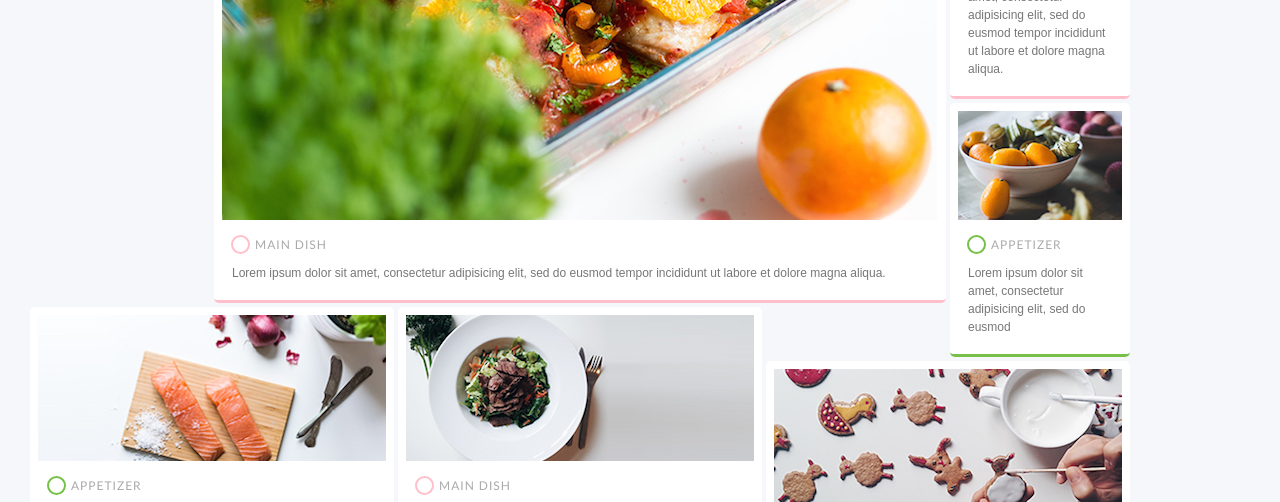
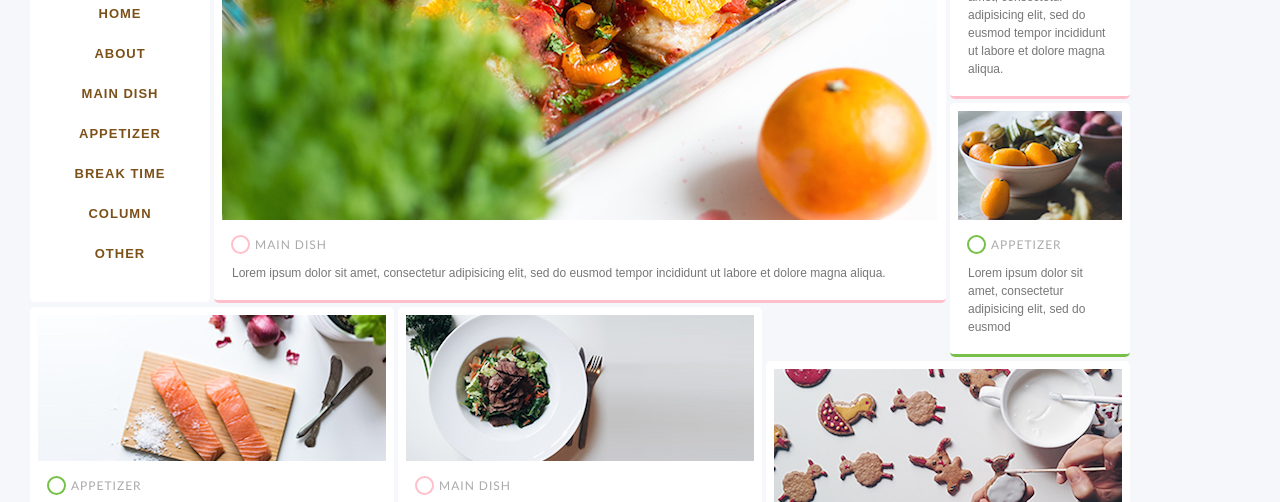
Before and after one commit to shota595/Grid-layout, a plain HTML site: page index.html in a window 1280 px wide. Shown: the part 221-723 px from the top of the page. Drawn offline with nearby package versions, Linux system fonts and the light colour scheme.

Commit message:
created nav-link

```diff
--- a/css/style.css
+++ b/css/style.css
@@ -128,3 +128,35 @@ a:active {
 .logo:hover {
     transform: rotate(360deg);
 }
+
+
+/* HEADER nav-link */
+
+.nav {
+    margin: 35px auto 10px;
+}
+
+.nav-item {
+    margin-top: 20px;
+    text-align: center;
+    letter-spacing: 1px;
+    font-weight: bold;
+    font-size: 1.3rem;
+}
+
+.nav-item a {
+    display: inline-block;
+}
+
+.nav-item a::after {
+    content: '';
+    display: block;
+    width: 0;
+    margin: 6px auto 0;
+    border-bottom: 1px solid #7c5119;
+    transition: width 0.3s ease-in-out;
+}
+
+.nav-item a:hover::after {
+    width: 100%;
+}
--- a/index.html
+++ b/index.html
@@ -16,6 +16,17 @@
                 <img src="images/logo.png" alt="SAMPLE SITE 2" class="logo">
             </a>
         </h1>
+        <nav class="nav">
+            <ul>
+                <li class="nav-item"><a href="#">HOME</a></li>
+                <li class="nav-item"><a href="#">ABOUT</a></li>
+                <li class="nav-item"><a href="#">MAIN DISH</a></li>
+                <li class="nav-item"><a href="#">APPETIZER</a></li>
+                <li class="nav-item"><a href="#">BREAK TIME</a></li>
+                <li class="nav-item"><a href="#">COLUMN</a></li>
+                <li class="nav-item"><a href="#">OTHER</a></li>
+            </ul>
+        </nav>
     </header>
 
     <section class="item item-l item-maindish">
```
